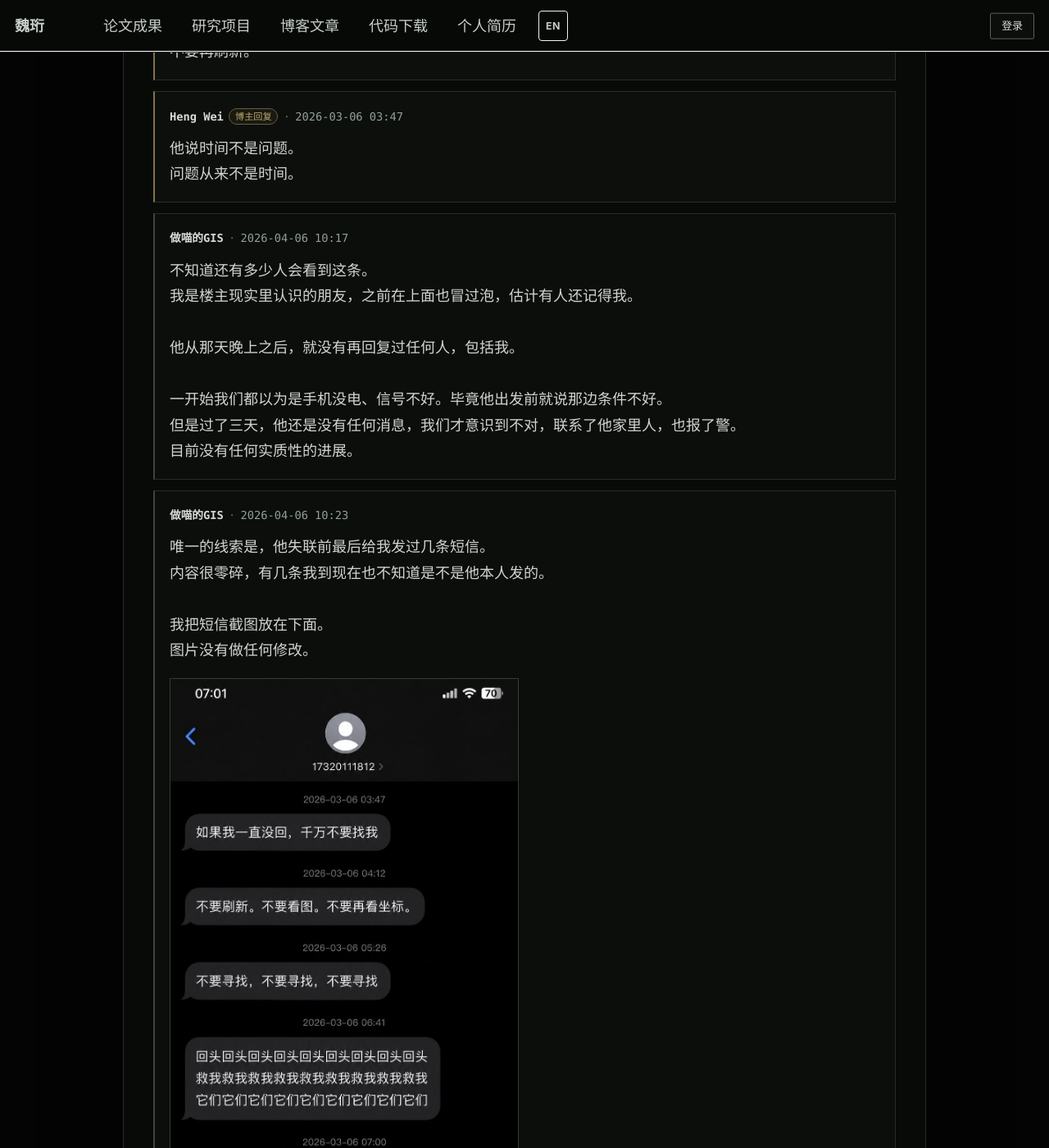
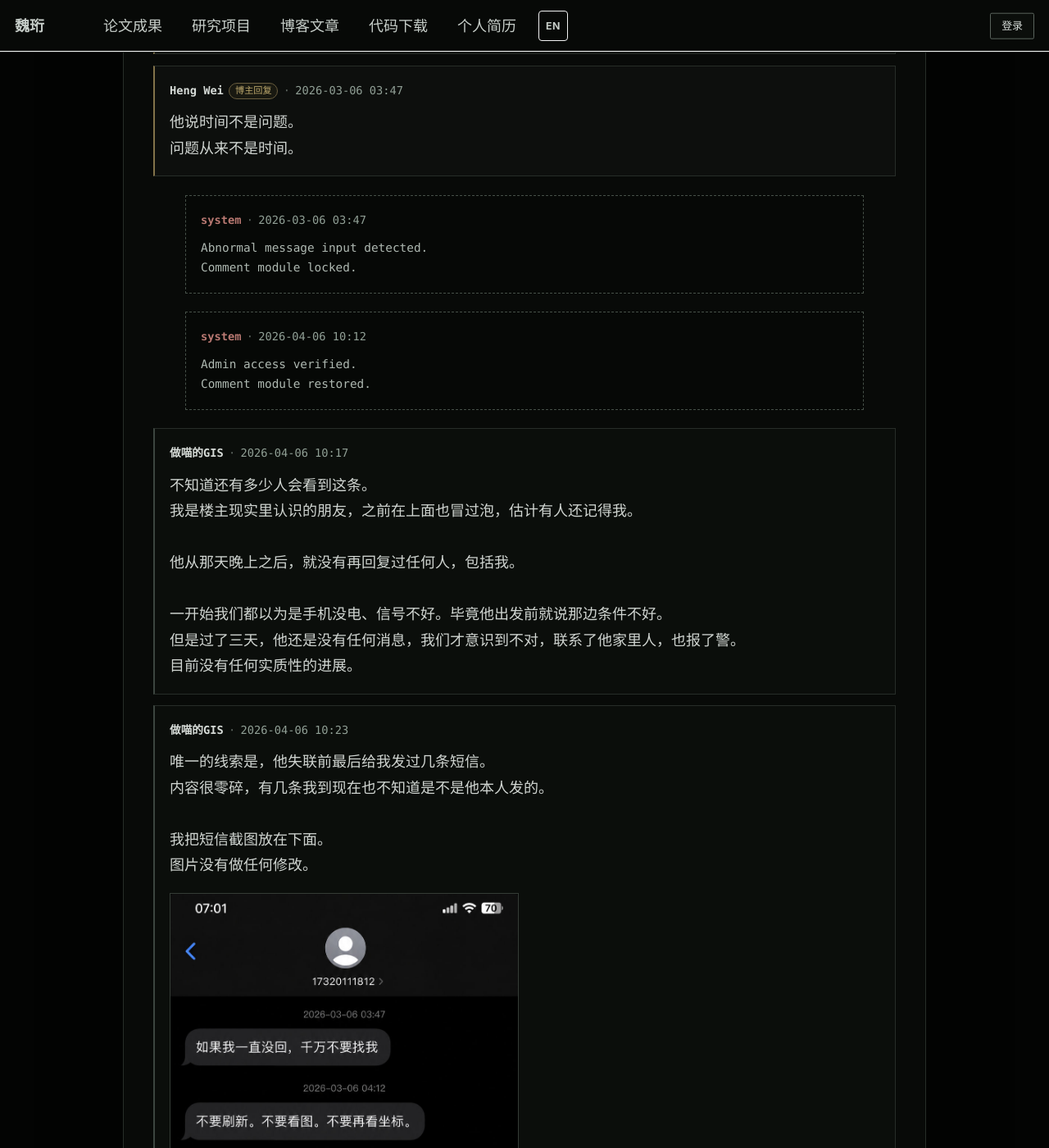
Before and after one commit to NOOB304/NOOB304.github.io, a Jekyll site: the page built from _pages/review-log.md, in a window 1280 px wide and 1400 px high, scrolled down 11151 px. Shown: the whole window at 82% size. Built offline with Jekyll 4.4.1, drawn with Linux system fonts in a browser that asks for light colours; some of the changed text lies outside the part shown.

Commit message:
feat: add missing notice easter egg

```diff
--- a/_data/review_log.yml
+++ b/_data/review_log.yml
@@ -227,7 +227,7 @@
       - user: "用户9920416"
         time: "2026-03-05 15:21"
         body: |-
-          我详细路线数据，已经私信你了。
+          我有详细路线数据，已私信你。
           请注意，不建议公开，免得无关人员过去。
       - user: "Heng Wei"
         blogger: true
@@ -339,8 +339,7 @@
       - user: "做喵的GIS"
         time: "2026-03-06 03:02"
         body: |-
-          收到了。
-          你别往里面走，就在原地等到 03:05，没东西就赶紧回来。
+          收到了。你别往里面走了，赶紧撤吧！
       - user: "Heng Wei"
         blogger: true
         time: "2026-03-06 03:03"
@@ -410,7 +409,19 @@
         body: |-
           他说时间不是问题。
           问题从来不是时间。
+      - user: "system"
+        kind: "system"
+        time: "2026-03-06 03:47"
+        body: |-
+          Abnormal message input detected.
+          Comment module locked.
   - comments:
+      - user: "system"
+        kind: "system"
+        time: "2026-04-06 10:12"
+        body: |-
+          Admin access verified.
+          Comment module restored.
       - user: "做喵的GIS"
         time: "2026-04-06 10:17"
         body: |-
--- a/_pages/review-log.md
+++ b/_pages/review-log.md
@@ -22,7 +22,7 @@
   <div class="review-archive" role="log" aria-label="留言列表">
   {% for stage in site.data.review_log.stages %}
     {% for comment in stage.comments %}
-      <article class="review-comment{% if comment.blogger %} review-comment--blogger{% endif %}{% if comment.emphasis %} review-comment--{{ comment.emphasis }}{% endif %}">
+      <article class="review-comment{% if comment.blogger %} review-comment--blogger{% endif %}{% if comment.kind %} review-comment--{{ comment.kind }}{% endif %}{% if comment.emphasis %} review-comment--{{ comment.emphasis }}{% endif %}">
         <header class="review-comment__header">
           <span class="review-comment__user">{{ comment.user }}</span>
           {% if comment.blogger %}<span class="blogger-badge">博主回复</span>{% endif %}
@@ -35,7 +35,7 @@
           <div class="arg-attachment-list">
             {% for attachment in comment.attachments %}
               <figure class="arg-attachment" data-arg-attachment>
-                <img class="arg-attachment__image" data-arg-attachment-image src="{{ attachment.path | relative_url }}" alt="留言附件：{{ attachment.filename }}" decoding="async" hidden>
+                <img class="arg-attachment__image" data-arg-attachment-image{% if attachment.filename == "missing_notice_wei.jpg" %} data-easter-egg-target{% endif %} src="{{ attachment.path | relative_url }}" alt="留言附件：{{ attachment.filename }}" decoding="async" hidden>
                 <div class="arg-attachment__placeholder" data-arg-attachment-placeholder>
                   <span class="arg-attachment__state">FILE UNAVAILABLE</span>
                   <span class="arg-attachment__filename">{{ attachment.filename }}</span>
@@ -54,6 +54,14 @@
     <span>更多记录已损坏。</span>
   </div>
 </section>
+
+<div class="arg-modal arg-easter-egg-modal" id="arg-easter-egg-modal" hidden>
+  <div class="arg-modal__backdrop" data-easter-egg-close></div>
+  <figure class="arg-easter-egg-dialog" role="dialog" aria-modal="true" aria-label="设备已封存">
+    <button type="button" class="arg-modal__close arg-easter-egg-close" data-easter-egg-close aria-label="关闭">×</button>
+    <img src="{{ '/assets/images/arg/missing-notice-easter-egg.png' | relative_url }}" alt="设备已封存" decoding="async">
+  </figure>
+</div>
 
 <div class="arg-modal arg-admin-modal" id="arg-admin-modal" data-diary-url="{{ '/diary/' | relative_url }}" hidden>
   <div class="arg-modal__backdrop" data-admin-close></div>
--- a/assets/css/arg-admin.css
+++ b/assets/css/arg-admin.css
@@ -23,6 +23,31 @@
 .review-comment--blogger {
   background: #0d0f0d;
   border-left-color: #82734a;
+}
+
+.review-comment--system {
+  width: min(100%, 46rem);
+  margin: 1.25rem auto;
+  color: #a9b2ac;
+  background: #060806;
+  border: 1px dashed #465048;
+  border-left-width: 1px;
+}
+
+.review-comment--system .review-comment__header,
+.review-comment--system .review-comment__body {
+  font-family: "SFMono-Regular", Consolas, "Liberation Mono", Menlo, monospace;
+}
+
+.review-comment--system .review-comment__user {
+  color: #b97972;
+  text-transform: lowercase;
+}
+
+.review-comment--system .review-comment__body {
+  color: #aeb8b1;
+  font-size: 0.8rem;
+  line-height: 1.65;
 }
 
 .review-comment--warning .review-comment__body {
@@ -126,6 +151,10 @@
   width: 100%;
   height: auto;
   margin: 0;
+}
+
+.arg-attachment__image[data-easter-egg-target] {
+  cursor: zoom-in;
 }
 
 .arg-attachment__image[hidden],
@@ -247,6 +276,50 @@
   width: min(100%, 38rem);
 }
 
+.arg-easter-egg-modal {
+  z-index: 11000;
+  background: #000;
+}
+
+.arg-easter-egg-modal .arg-modal__backdrop {
+  background: rgba(0, 0, 0, 0.96);
+  backdrop-filter: blur(1px);
+}
+
+.arg-easter-egg-dialog {
+  position: relative;
+  z-index: 1;
+  width: auto;
+  max-width: min(92vw, 48rem);
+  max-height: 94vh;
+  margin: 0;
+  padding: 0;
+  background: #000;
+  border: 1px solid #292d2a;
+  box-shadow: 0 0 4rem rgba(0, 0, 0, 0.95);
+  overflow: hidden;
+}
+
+.arg-easter-egg-dialog img {
+  display: block;
+  width: auto;
+  max-width: 100%;
+  max-height: 94vh;
+  margin: 0 auto;
+  object-fit: contain;
+}
+
+.arg-easter-egg-close {
+  z-index: 2;
+  color: #d8ddda;
+  background: rgba(0, 0, 0, 0.72);
+  border: 1px solid #59615b;
+}
+
+.arg-easter-egg-modal.arg-easter-egg-active .arg-easter-egg-dialog {
+  animation: arg-easter-egg-reveal 0.32s steps(3, end);
+}
+
 .arg-admin-view[hidden] {
   display: none !important;
 }
@@ -338,6 +411,28 @@
   }
 }
 
+@keyframes arg-easter-egg-reveal {
+  0% {
+    opacity: 0;
+    transform: scale(1.08);
+    filter: contrast(1.8) brightness(0.25);
+  }
+  45% {
+    opacity: 1;
+    transform: translateX(-4px) scale(0.995);
+    filter: contrast(1.25) brightness(1.25);
+  }
+  70% {
+    transform: translateX(3px) scale(1.005);
+    filter: contrast(1.1) brightness(0.8);
+  }
+  100% {
+    opacity: 1;
+    transform: none;
+    filter: none;
+  }
+}
+
 @keyframes arg-recovery-flash {
   0% {
     background: rgba(230, 22, 16, 0.72);
@@ -379,7 +474,8 @@
   }
 
   .arg-admin-modal.arg-recovery-impact::after,
-  .arg-admin-modal.arg-recovery-impact .arg-modal__dialog {
+  .arg-admin-modal.arg-recovery-impact .arg-modal__dialog,
+  .arg-easter-egg-modal.arg-easter-egg-active .arg-easter-egg-dialog {
     animation: none;
   }
 }
--- a/assets/js/arg-admin.js
+++ b/assets/js/arg-admin.js
@@ -90,6 +90,86 @@
 
   function normalizePhone(value) {
     return value.trim().replace(/[\s-]+/g, "");
+  }
+
+  function initializeMissingNoticeEasterEgg() {
+    var target = document.querySelector("[data-easter-egg-target]");
+    var modal = document.getElementById("arg-easter-egg-modal");
+
+    if (!target || !modal) {
+      return;
+    }
+
+    var closeButtons = modal.querySelectorAll("[data-easter-egg-close]");
+    var closeButton = modal.querySelector(".arg-easter-egg-close");
+    var clickCount = 0;
+    var consumed = false;
+    var resetTimer = null;
+
+    function resetSequence() {
+      clickCount = 0;
+      if (resetTimer !== null) {
+        window.clearTimeout(resetTimer);
+        resetTimer = null;
+      }
+    }
+
+    function openEasterEgg() {
+      consumed = true;
+      resetSequence();
+      modal.hidden = false;
+      modal.classList.add("arg-easter-egg-active");
+      document.body.classList.add("arg-modal-open");
+      window.setTimeout(function () {
+        closeButton.focus();
+      }, 0);
+    }
+
+    function closeEasterEgg() {
+      modal.hidden = true;
+      modal.classList.remove("arg-easter-egg-active");
+      document.body.classList.remove("arg-modal-open");
+      target.focus();
+    }
+
+    target.setAttribute("tabindex", "0");
+    target.setAttribute("role", "button");
+    target.setAttribute("aria-label", "寻人启事附件");
+
+    target.addEventListener("click", function () {
+      if (consumed) {
+        return;
+      }
+
+      clickCount += 1;
+      if (resetTimer !== null) {
+        window.clearTimeout(resetTimer);
+      }
+
+      if (clickCount >= 5) {
+        openEasterEgg();
+        return;
+      }
+
+      resetTimer = window.setTimeout(resetSequence, 1400);
+    });
+
+    target.addEventListener("keydown", function (event) {
+      if (event.key === "Enter" || event.key === " ") {
+        event.preventDefault();
+        target.click();
+      }
+    });
+
+    closeButtons.forEach(function (button) {
+      button.addEventListener("click", closeEasterEgg);
+    });
+
+    document.addEventListener("keydown", function (event) {
+      if (event.key === "Escape" && !modal.hidden) {
+        closeEasterEgg();
+      }
+    });
   }
 
   function initializeAdminModal() {
@@ -393,5 +473,6 @@
   }
 
   initializeAttachments();
+  initializeMissingNoticeEasterEgg();
   initializeAdminModal();
 })();
```
Also changed, not shown: _pages/observation-00.md (+1 -1 lines), scripts/verify-site.mjs (+31 -2 lines), 1 other file.
